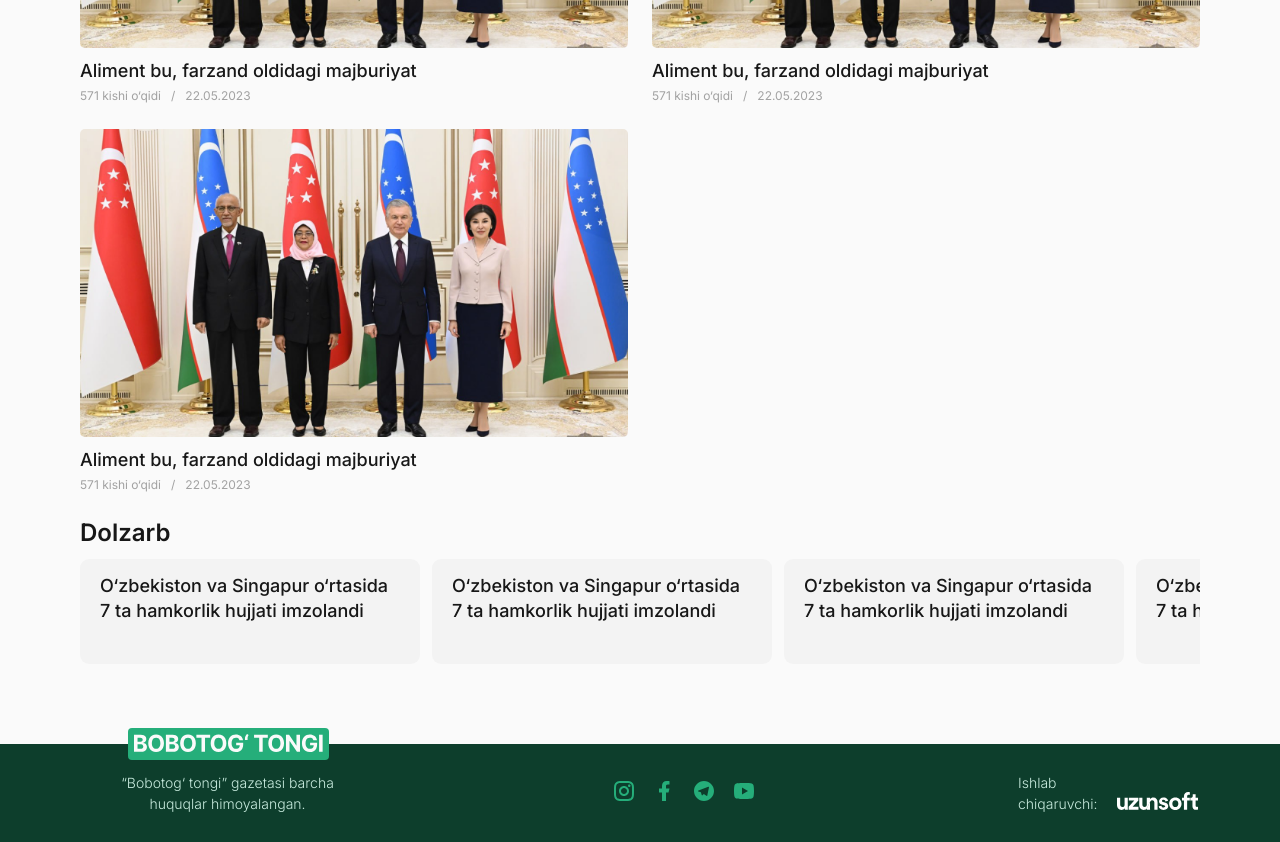
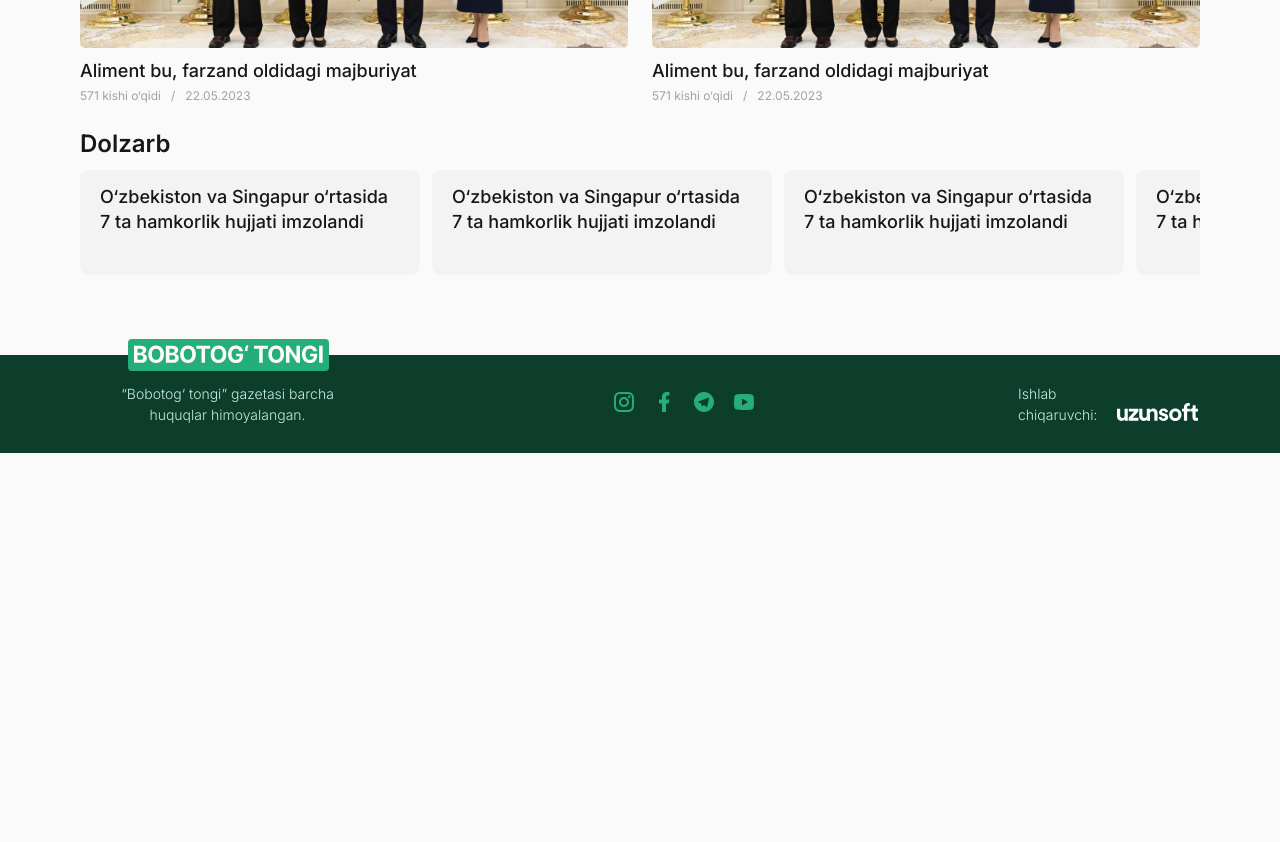
Before and after one commit to Sadullo1992/newspaper, a Next.js app: page / in a window 1280 px wide. Shown: the part 2740-3582 px from the top of the page. After the commit the page ends 3193 px from the top, so only its background shows below. Built offline with nearby package versions, Linux system fonts and the light colour scheme.

Commit message:
fix: remove last article

```diff
--- a/pages/index.tsx
+++ b/pages/index.tsx
@@ -33,7 +33,6 @@ export default function Home() {
                 <Article />
                 <Article />
                 <Article />
-                <Article />
               </div>
             </div>
             <div className="actual-news main-grid__item2">
```
